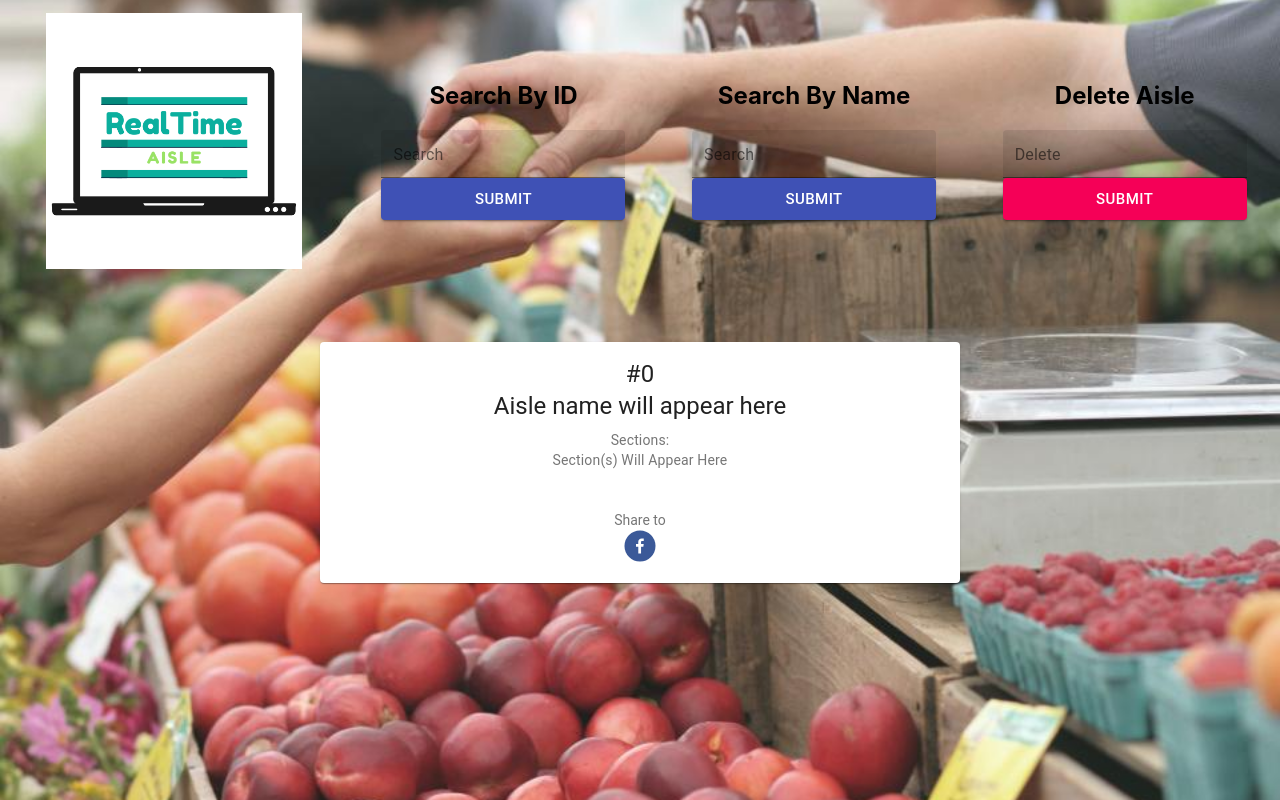
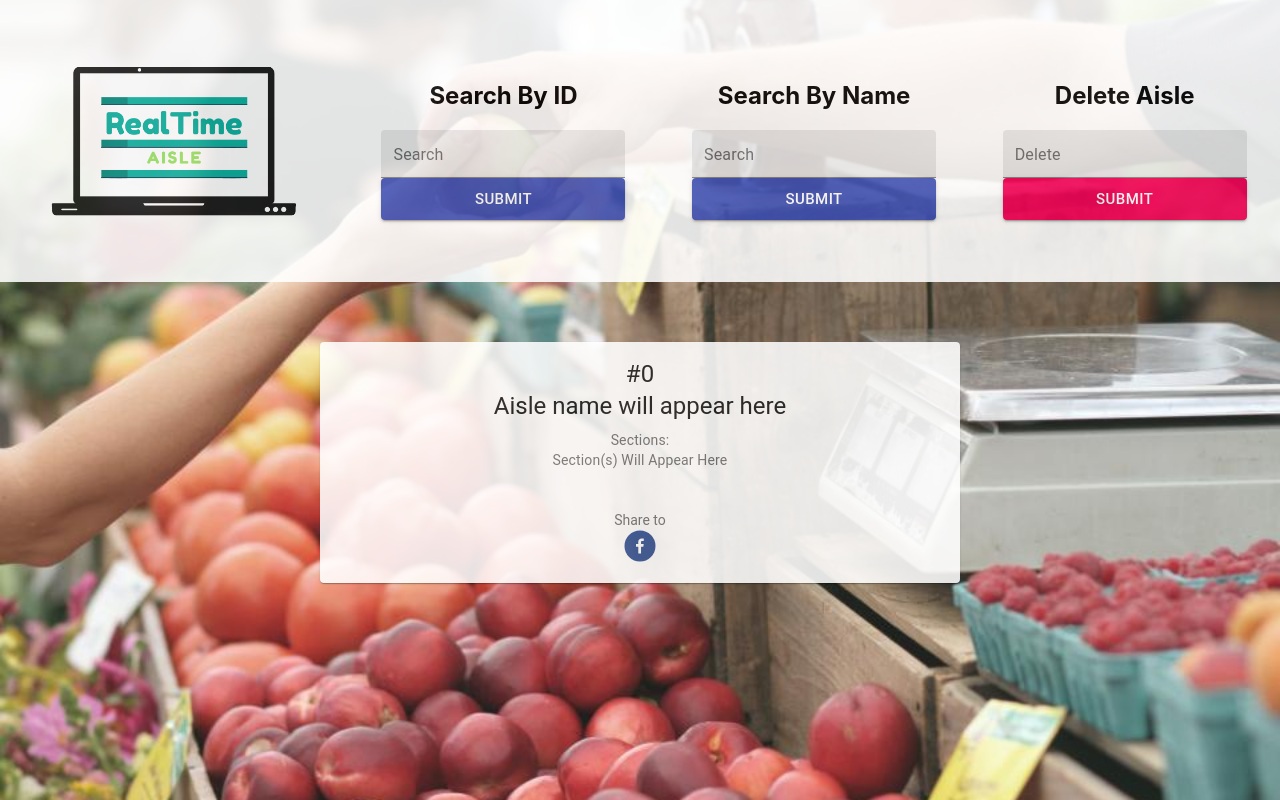
Before and after one commit to lanxdrey19/Real-Time-Aisle-Frontend, a React (Create React App) app in the folder my-app/: page / in a window 1280 px wide. Built offline with nearby package versions, Linux system fonts and the light colour scheme.

Commit message:
opacity changed

```diff
--- /dev/null
+++ b/my-app/src/Components/AisleCard.css
@@ -0,0 +1,4 @@
+.aisle-card
+{
+    opacity: 87%;
+}
--- a/my-app/src/Components/AisleCard.tsx
+++ b/my-app/src/Components/AisleCard.tsx
@@ -2,6 +2,7 @@ import React from 'react';
 import { Grid, Typography, Card, CardActionArea,CardContent,CardMedia, Button,CardActions, Paper } from '@material-ui/core';
 import List from '@material-ui/core/List';
 import { FacebookShareButton, FacebookIcon} from 'react-share'
+import './AisleCard.css';
 
 
 
@@ -17,7 +18,7 @@ function AisleCard(props : any) {
 
         >
 
-        <Grid item xs = {12} md = {6}>
+        <Grid item xs = {12} md = {6} className="aisle-card">
             <Card className="cardRoot">
                 <CardActionArea>
 
--- a/my-app/src/Components/AllAisleSection.css
+++ b/my-app/src/Components/AllAisleSection.css
@@ -4,3 +4,9 @@
     padding: 1%;
 
   }
+
+  .top-grid {
+    background-color: white;
+    opacity: 87%;
+
+  }
--- a/my-app/src/Components/AllAisleSection.tsx
+++ b/my-app/src/Components/AllAisleSection.tsx
@@ -140,6 +140,7 @@ const deleteAisleById = async (query : any) => {
             direction="row"
             justify="space-around"
             alignItems="center"
+            className="top-grid"
           >
               <img src={logo} alt="logo" className="appLogo" />
               <SearchById retrieveAisle={retrieveAisle}/>
```
